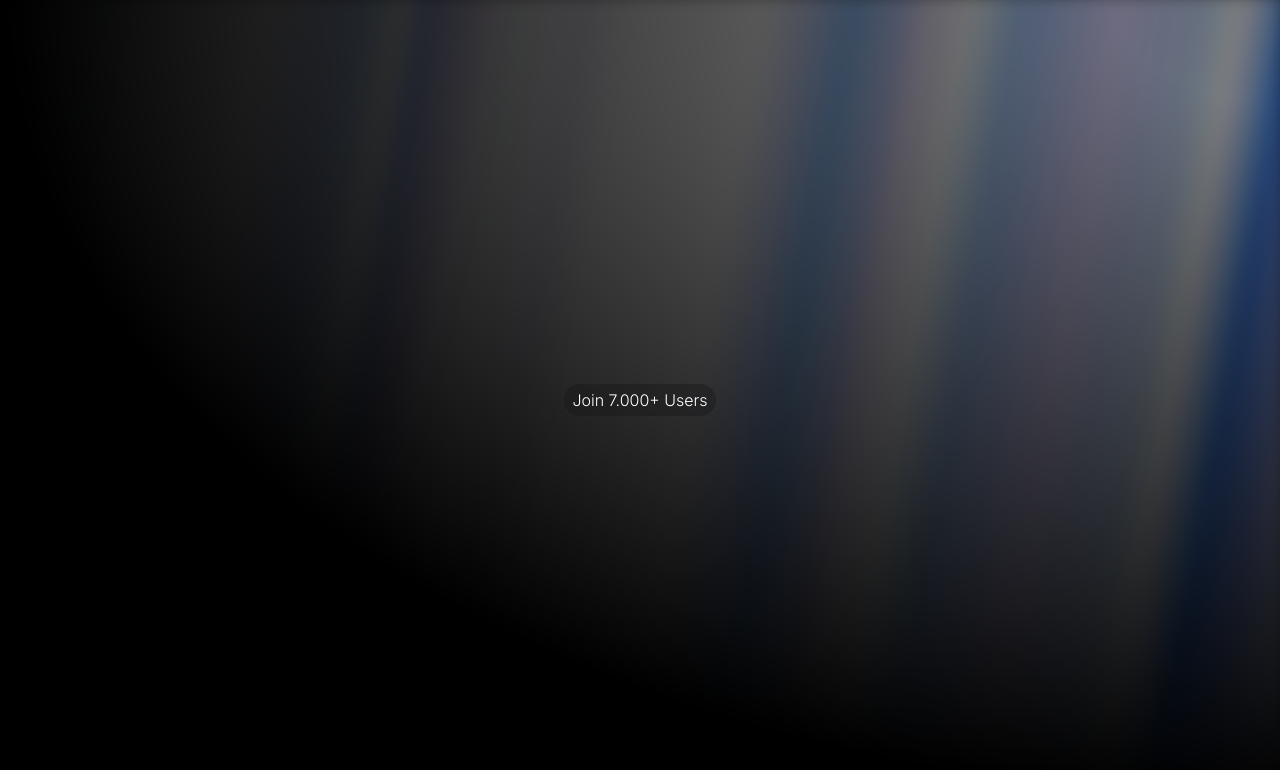
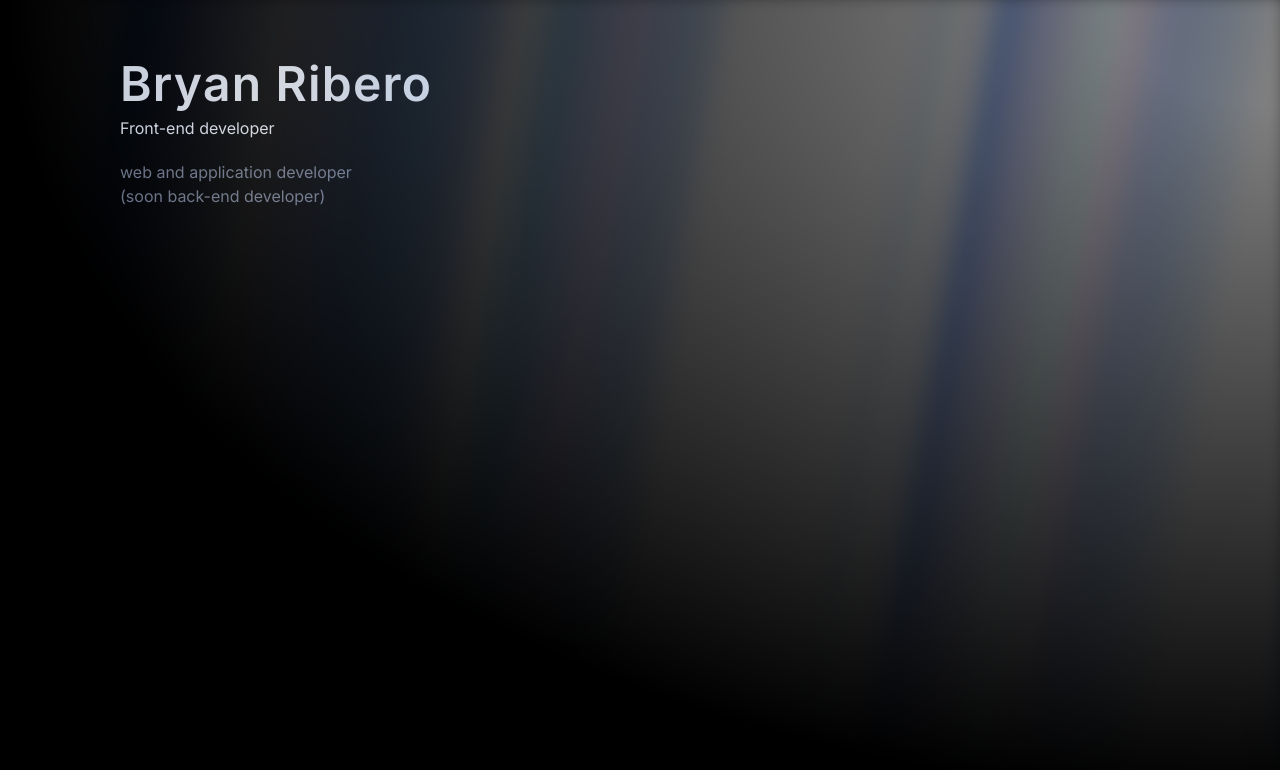
Before and after one commit to bryanribero/Portafolio-Next, a Next.js app in the folder portafolio/: page / in a window 1280 px wide. Shown: the top 770 px of the page. Built offline with nearby package versions, Linux system fonts and the light colour scheme.

Commit message:
name component

```diff
--- a/portafolio/app/page.tsx
+++ b/portafolio/app/page.tsx
@@ -1,10 +1,14 @@
-
+import  Name  from '@/components/gen/name'
 
 export default function Home() {
   return (
-    <div className="min-h-screen w-full flex items-center justify-center bg-black">
-      <div className="text-center space-y-5 max-w-2x1 z-10">
-        <p className="py-1 px-2 bg-zinc-900/40 backdrop-blur-sm font-light rounded-full text-white inline-block">Join 7.000+ Users</p>
+    <div className="min-h-screen w-full bg-black ">
+      <div className='flex'>
+      <div className="w-full mt-15 ml-30">
+      <Name />
+      </div>
+      <div className='w-full'>
+      </div>
       </div>
     </div>
   );
--- /dev/null
+++ b/portafolio/components/gen/name.tsx
@@ -0,0 +1,11 @@
+import React from 'react'
+
+export default function Name(){
+return(
+    <div>
+        <h1 className='text-gray-300 text-5xl font-semibold tracking-wide text-shadow-lg/20'>Bryan Ribero</h1>
+        <p className='text-gray-300 mt-2 text-x1'>Front-end developer</p>
+        <p className='text-gray-500 max-w-65 mt-5'>web and application developer (soon back-end developer)</p>
+    </div>
+);
+}
```
